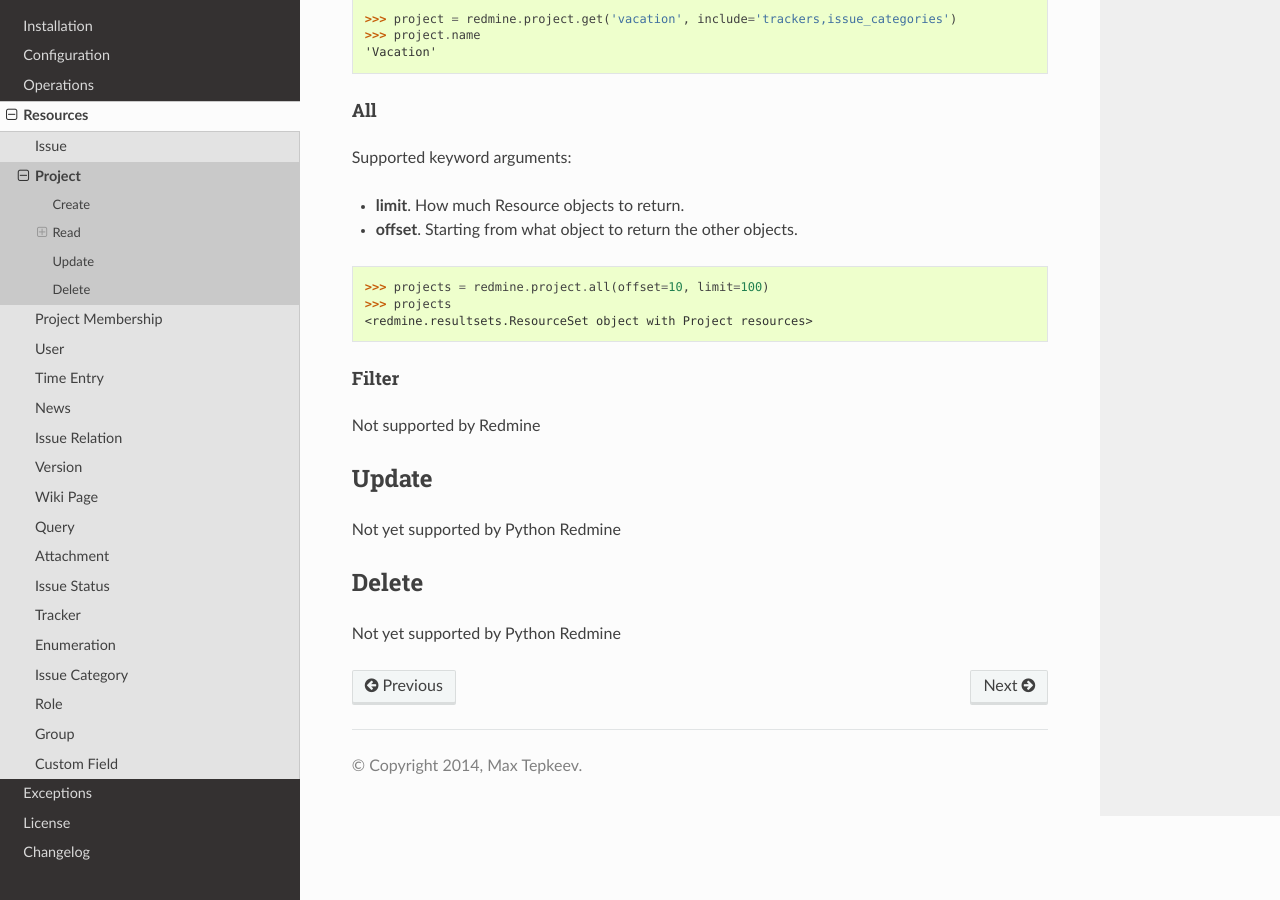
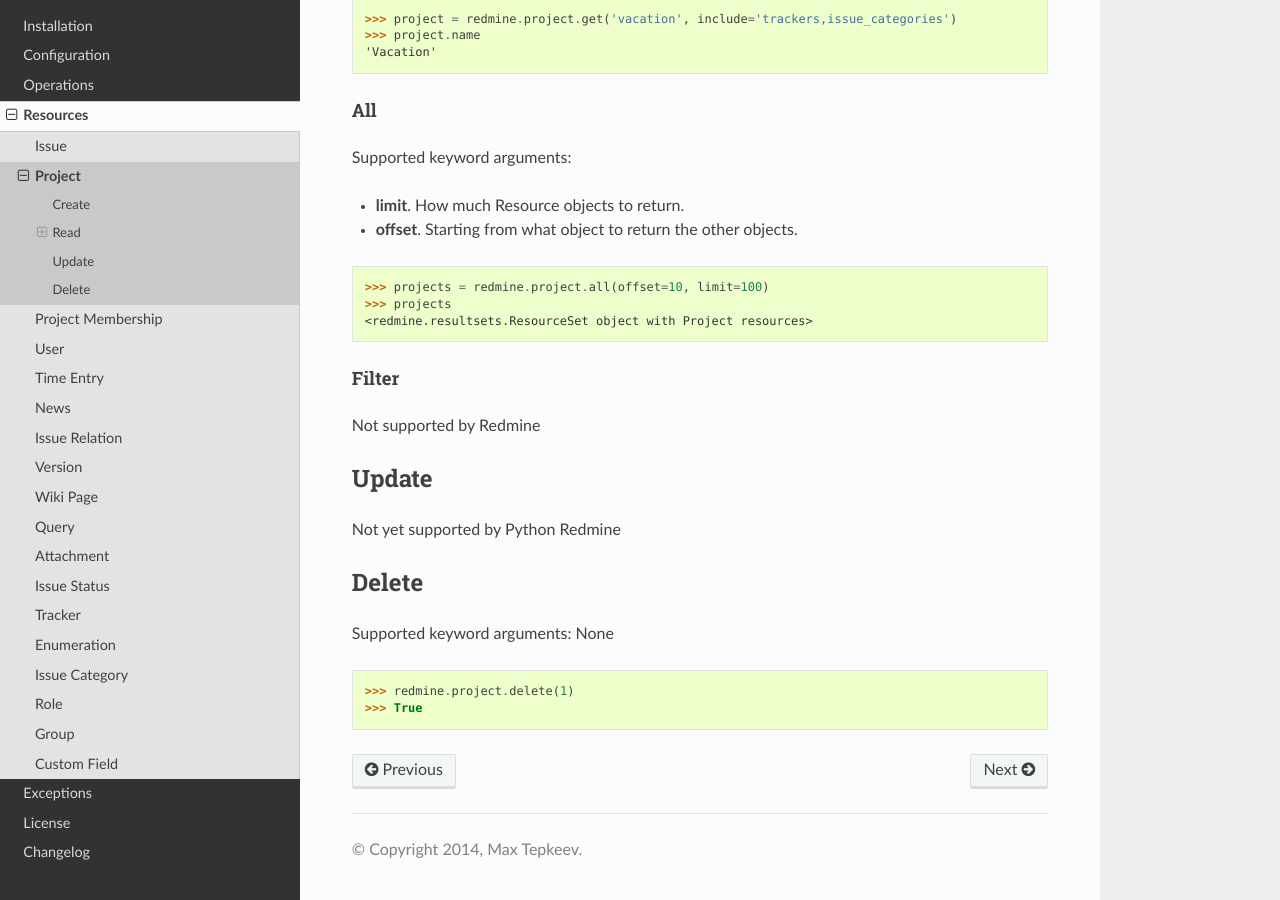
Before and after one commit to maxtepkeev/python-redmine, a Sphinx documentation site: the page built from docs/resources/project.rst, in a window 1280 px wide and 900 px high, scrolled down 1367 px. Built offline with Sphinx 7.4.7 and the Read the Docs theme 2.0.0, drawn with Linux system fonts in a browser that asks for light colours.

Commit message:
project delete method support

```diff
--- a/docs/changelog.rst
+++ b/docs/changelog.rst
@@ -11,6 +11,7 @@
   * IssueCategory
   * Version
   * ProjectMembership
+  * Project
   * Issue
 
 0.2.0 (2014-01-16)
--- a/docs/resources/project.rst
+++ b/docs/resources/project.rst
@@ -92,4 +92,9 @@
 Delete
 ------
 
-Not yet supported by Python Redmine
+Supported keyword arguments: None
+
+.. code-block:: python
+
+    >>> redmine.project.delete(1)
+    >>> True
```
Also changed, not shown: 2 other files.
